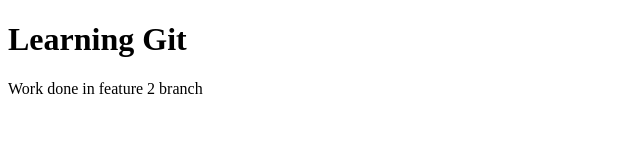
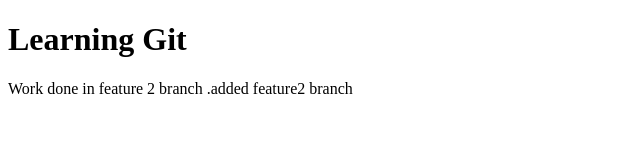
Before and after one commit to Neha-create-13/another-repo, a plain HTML site: page index.html in a window 1280 px wide. Shown: the whole page, without its empty margins (0-640 px from the left). Drawn offline with Linux system fonts and the light colour scheme.

Commit message:
Added feature2

```diff
--- a/index.html
+++ b/index.html
@@ -8,7 +8,7 @@
 <body>
     <h1>Learning Git</h1>
     <p>
-        Work done in feature 2 branch
+        Work done in feature 2 branch .added feature2 branch
     </p>
 </body>
 </html>
```
